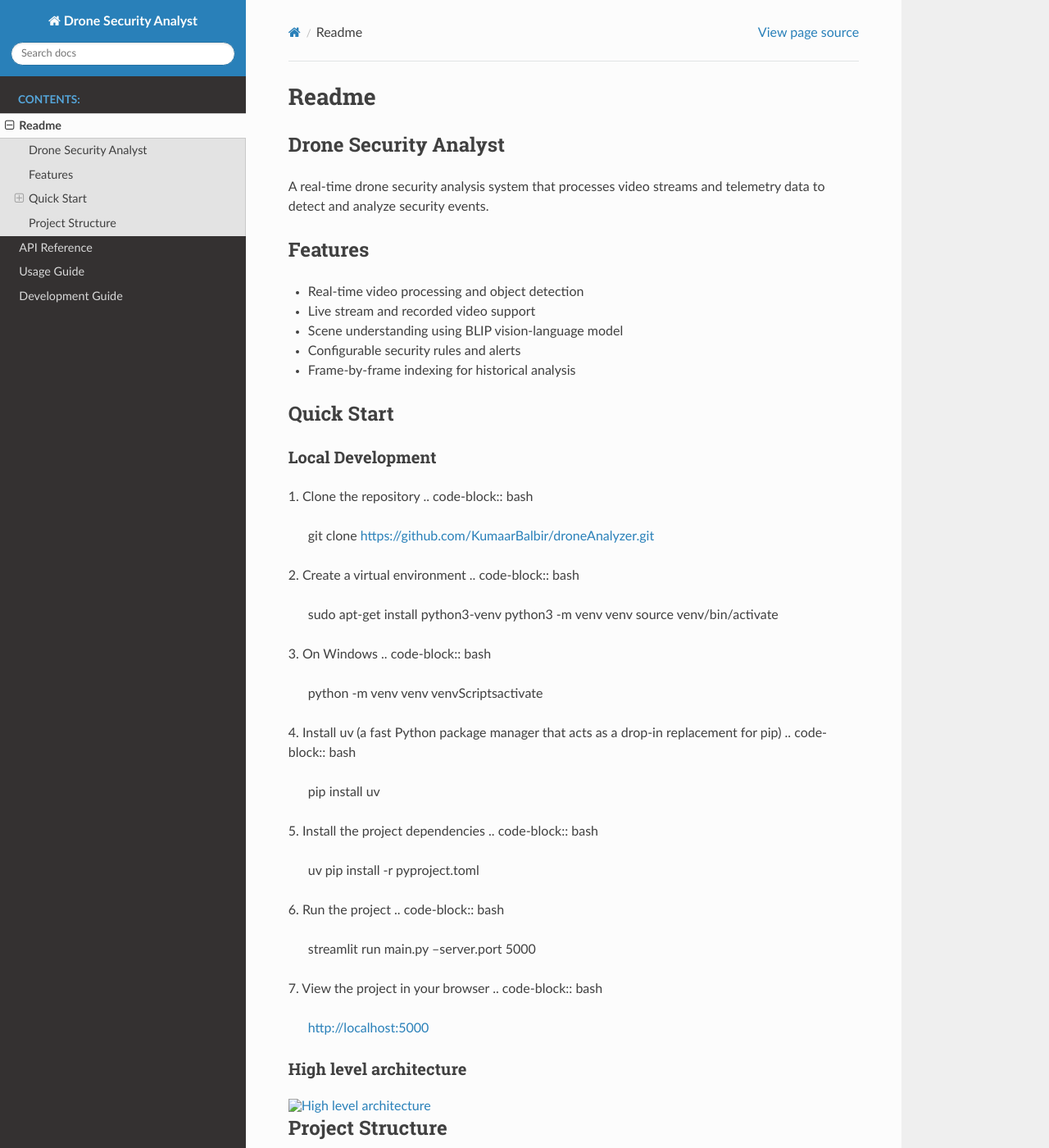
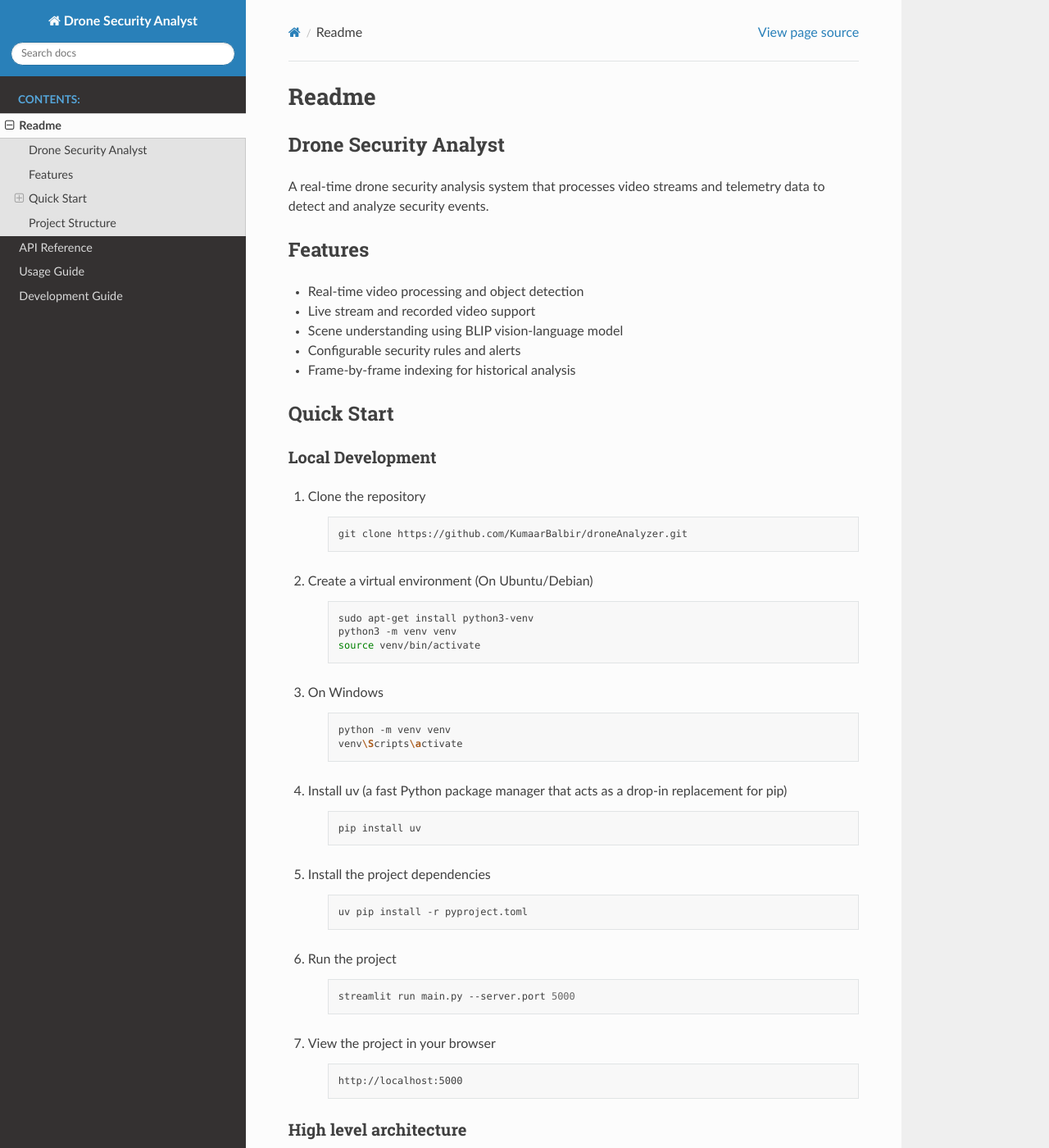
Before and after one commit to KumaarBalbir/droneAnalyzer, a Sphinx documentation site: the page built from docs/source/readme.rst, in a window 1280 px wide and 1400 px high. Shown: the whole window at 82% size. Built offline with Sphinx 7.4.7 and the Read the Docs theme 3.1.0, drawn with Linux system fonts in a browser that asks for light colours.

```diff
--- a/docs/source/index.rst
+++ b/docs/source/index.rst
@@ -1,5 +1,5 @@
 Welcome to Drone Security Analyst's documentation!
-===============================================
+==================================================
 
 .. toctree::
    :maxdepth: 2
--- a/docs/source/readme.rst
+++ b/docs/source/readme.rst
@@ -2,7 +2,7 @@ Readme
 ======
 
 Drone Security Analyst
----------------------
+-----------------------
 
 A real-time drone security analysis system that processes video streams and telemetry data to detect and analyze security events.
 
@@ -16,59 +16,66 @@ Features
 * Frame-by-frame indexing for historical analysis
 
 Quick Start
-----------
+------------
 
 Local Development
-~~~~~~~~~~~
+~~~~~~~~~~~~~~~~~
 1. Clone the repository
-.. code-block:: bash
 
-   git clone https://github.com/KumaarBalbir/droneAnalyzer.git
+    .. code-block:: bash
 
-2. Create a virtual environment
-.. code-block:: bash
+        git clone https://github.com/KumaarBalbir/droneAnalyzer.git
 
-   sudo apt-get install python3-venv
-   python3 -m venv venv
-   source venv/bin/activate
+2. Create a virtual environment (On Ubuntu/Debian)
+
+    .. code-block:: bash
+
+        sudo apt-get install python3-venv
+        python3 -m venv venv
+        source venv/bin/activate
 
 3. On Windows
-.. code-block:: bash
 
-   python -m venv venv
-   venv\Scripts\activate
+    .. code-block:: bash
+
+        python -m venv venv
+        venv\Scripts\activate
 
 4. Install uv (a fast Python package manager that acts as a drop-in replacement for pip)
-.. code-block:: bash
 
-   pip install uv
+     .. code-block:: bash
+
+         pip install uv
 
 5. Install the project dependencies
-.. code-block:: bash
 
-   uv pip install -r pyproject.toml
+      .. code-block:: bash
+
+         uv pip install -r pyproject.toml
 
 6. Run the project
-.. code-block:: bash
 
-   streamlit run main.py --server.port 5000
+      .. code-block:: bash
+
+         streamlit run main.py --server.port 5000
 
 7. View the project in your browser
-.. code-block:: bash
 
-   http://localhost:5000
+      .. code-block:: bash
+
+         http://localhost:5000
 
 High level architecture
-~~~~~~~~~~~~~~~~~~~~~~
+~~~~~~~~~~~~~~~~~~~~~~~~
 
-.. image:: /docs/source/images/flytbase-overall-flow.png
+.. image:: images/flytbase-overall-flow.png
    :alt: High level architecture
    :width: 100%
    :align: center
 
 
 Project Structure
----------------
+------------------
 
 * ``src/processors/`` - Video and frame processing
 * ``src/models/`` - Object detection and analysis
```
Also changed, not shown: docs/source/api.rst (+7 -7 lines), docs/source/development.rst (+7 -7 lines), docs/source/usage.rst (+8 -8 lines), 9 other files.
